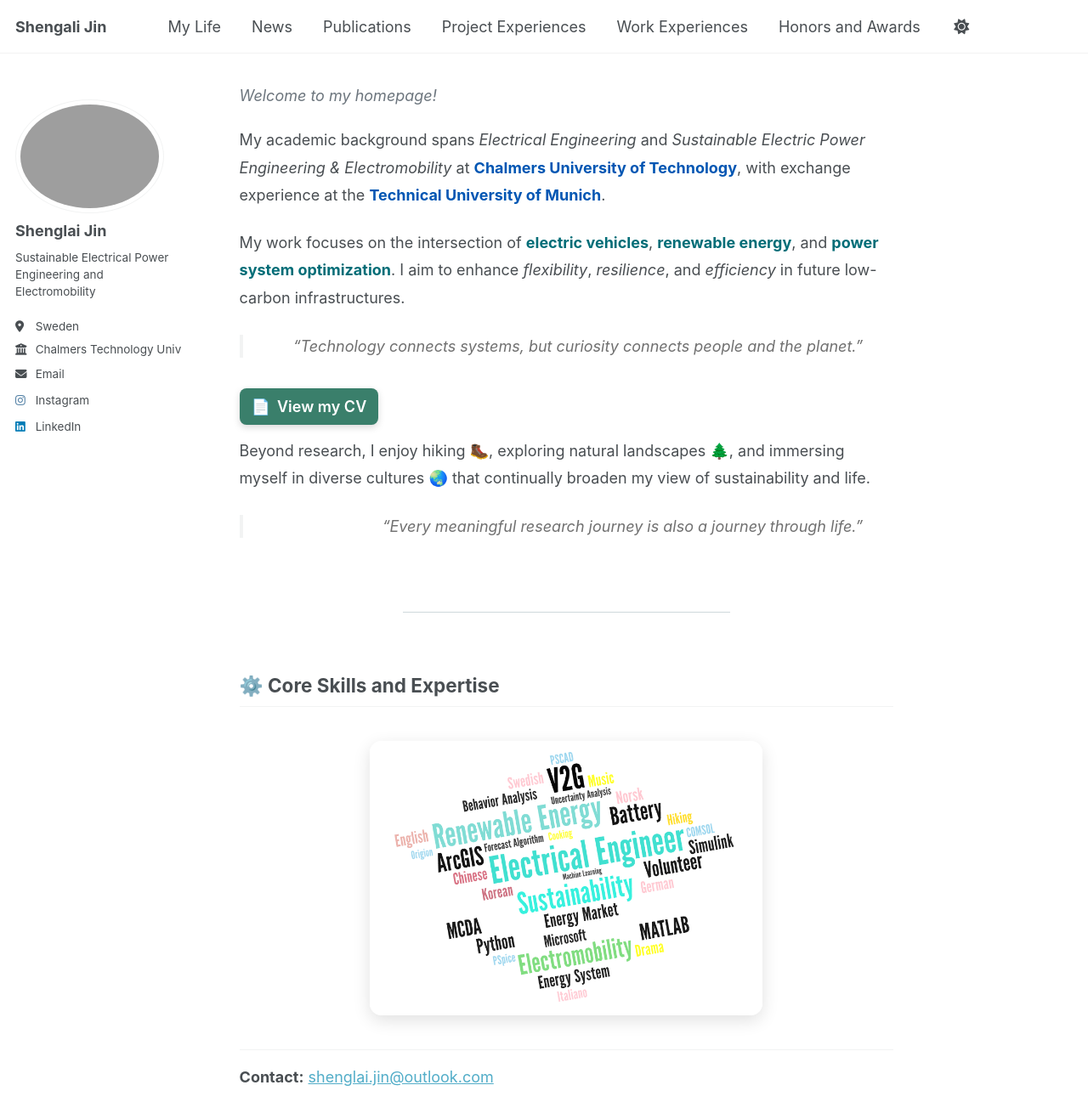
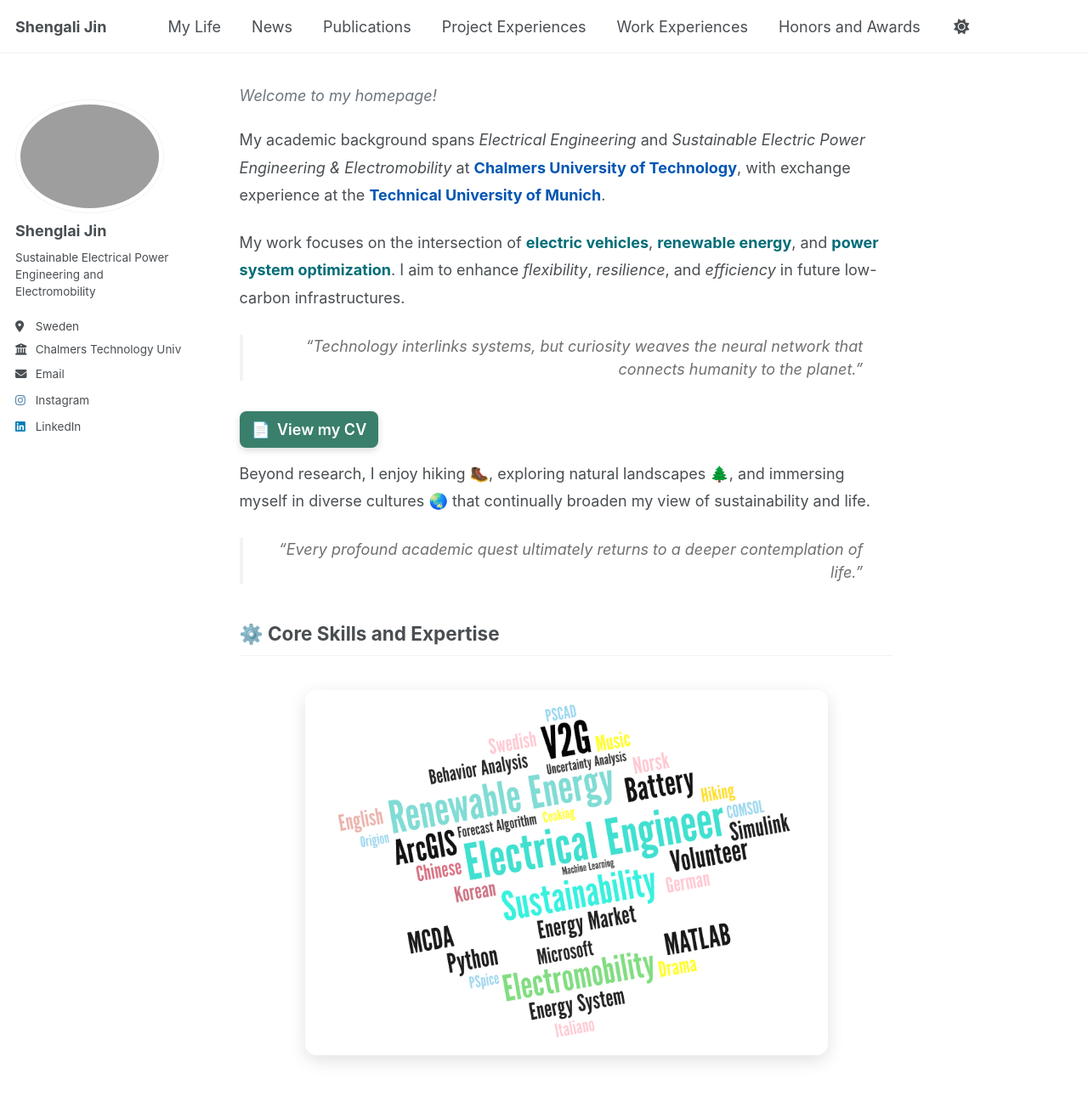
Before and after one commit to shenglaijin1999/shenglaijin1999.github.io, a Jekyll site: the page built from _pages/about.md, in a window 1280 px wide and 1400 px high. Shown: the top 1317 px of the window at 85% size. Built offline with Jekyll 4.4.1, drawn with Linux system fonts in a browser that asks for light colours; a script that is not in the unit is left out.

Commit message:
Update about.md

```diff
--- a/_pages/about.md
+++ b/_pages/about.md
@@ -20,7 +20,7 @@ I aim to enhance <em>flexibility</em>, <em>resilience</em>, and <em>efficiency</
 </p>
 
 <blockquote style="text-align:right; font-style:italic; color:#707070; margin-top:1.5em;">
-“Technology connects systems, but curiosity connects people and the planet.”
+“Technology interlinks systems, but curiosity weaves the neural network that connects humanity to the planet.”
 </blockquote>
 
 <div style="margin-top:0.8em; margin-bottom:0.8em;">
@@ -38,23 +38,15 @@ Beyond research, I enjoy hiking 🥾, exploring natural landscapes 🌲, and imm
 </p>
 
 <blockquote style="text-align:right; font-style:italic; color:#707070; margin-top:1.5em;">
-“Every meaningful research journey is also a journey through life.”
+“Every profound academic quest ultimately returns to a deeper contemplation of life.”
 </blockquote>
-
-<br>
-<hr style="width:50%; margin:auto; border:0; height:1px; background:#cfd8dc;">
-<br>
 
 ## ⚙️ Core Skills and Expertise
 
-<div style="width: 60%; margin: 40px auto;">
+<div style="width: 80%; margin: 40px auto;">
   <img src="/images/gallery/myself.png"
        alt="Shenglai Jin word cloud"
        style="width: 100%; display: block; margin: 0 auto; border-radius: 14px;
               box-shadow: 0 6px 20px rgba(0,0,0,0.12);
               transition: transform 0.3s ease, filter 0.3s ease;">
 </div>
-
----
-
-**Contact:** [shenglai.jin@outlook.com](mailto:shenglai.jin@outlook.com)
```
